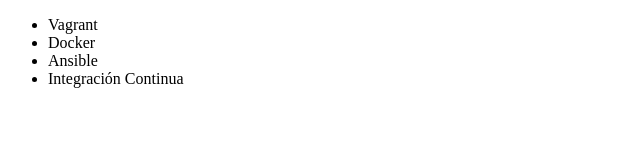
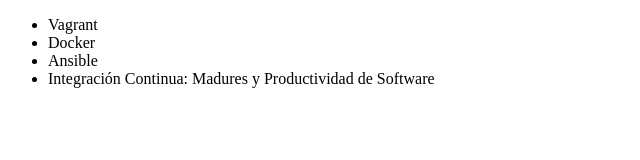
Before and after one commit to rimuru2587/aluragit, a plain HTML site: page index.html in a window 1280 px wide. Shown: the whole page, without its empty margins (0-640 px from the left). Drawn offline with Linux system fonts and the light colour scheme.

Commit message:
Reenombrando curso de integracion Continua

```diff
--- a/index.html
+++ b/index.html
@@ -9,7 +9,7 @@
          <li> Vagrant </li>
          <li> Docker </li>
          <li> Ansible </li>
-         <li> Integración Continua </li>
+         <li> Integración Continua: Madures y Productividad de Software  </li>
      </ul>
 </body>
 </html>
```
